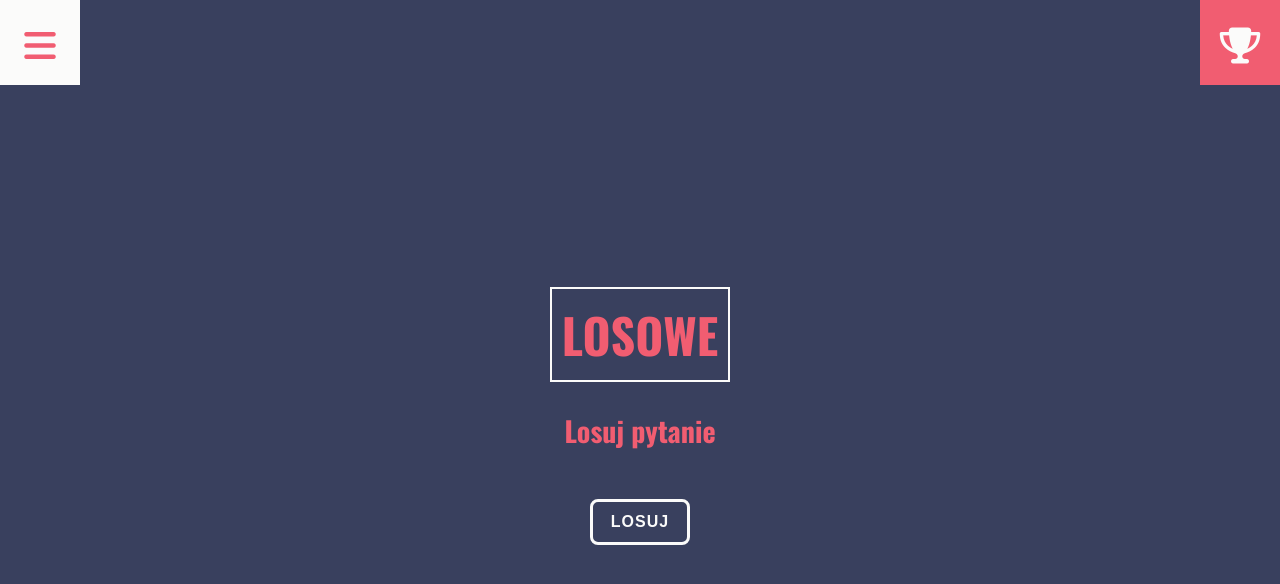
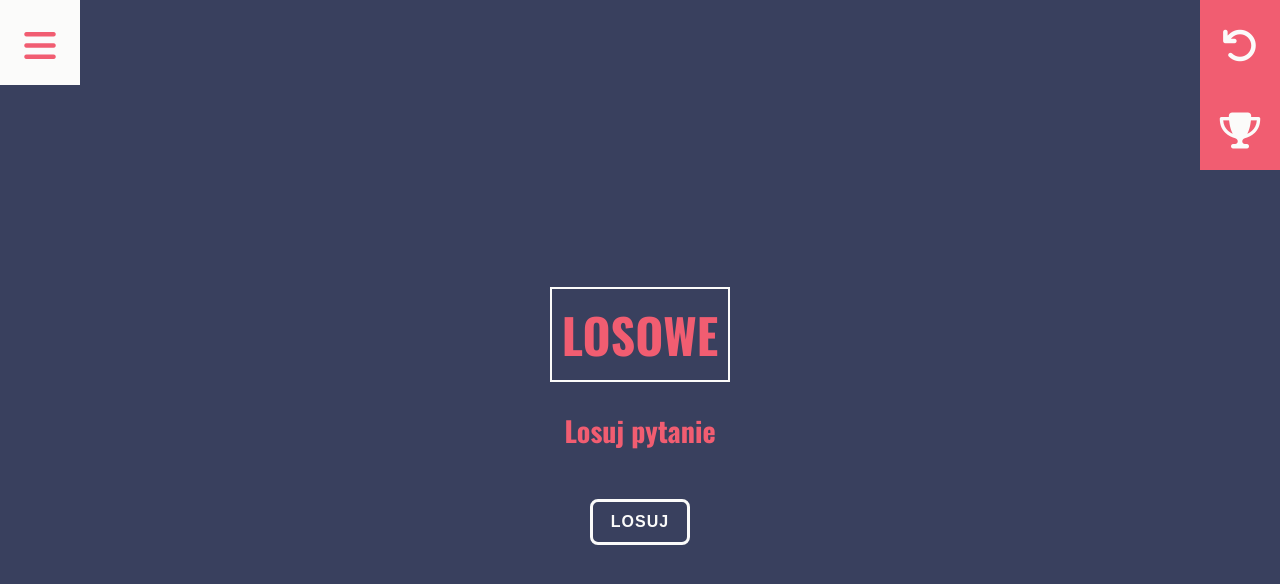
Before and after one commit to AdamKowalczuk/losuj-pytanie, a React (Create React App) app: page / in a window 1280 px wide. Both pictures are taken after a click on the element "Jeden gracz". Shown: the top 584 px of the page. Built offline with nearby package versions, Linux system fonts and the light colour scheme.

Commit message:
dodano przycisk powrotu

```diff
--- a/public/index.html
+++ b/public/index.html
@@ -17,7 +17,7 @@
   <link href="https://fonts.googleapis.com/css2?family=Oswald:wght@400;700&display=swap" rel="stylesheet" />
 
 
-  <title>React App</title>
+  <title>Zadaj pytanie</title>
 </head>
 
 <body>
--- a/src/App.js
+++ b/src/App.js
@@ -5,11 +5,10 @@ import Nav from './components/Nav';
 import React from 'react'
 import GameMode from './components/GameMode'
 import Achievements from './components/Achievements'
+import { setMode } from './actions/index'
 
 import { useSelector, useDispatch } from 'react-redux'
 import { setAchievementsOpen,setActualQuestion,setExp,setLevel, setRequiredExp } from './actions/index'
-
-
 
 
 export default function App() {
@@ -17,7 +16,6 @@ export default function App() {
   const category = useSelector(state => state.category);
   const mode= useSelector(state => state.mode);
   const exp= useSelector(state => state.exp);
-  // const level= useSelector(state => state.level);
   const requiredExp= useSelector(state => state.requiredExp);
   const isAchievementsOpen= useSelector(state => state.isAchievementsOpen);
   const dispatch = useDispatch();
@@ -56,9 +54,22 @@ export default function App() {
             </div>
             </>
           : <Achievements/>}
-          <div className="menu-box achievements-container" onClick={() => {dispatch(setAchievementsOpen())}}>
-            <div className="menu"><i className="fas fa-trophy"></i></div>
-          </div>
+            {
+            isAchievementsOpen ?
+            <div className="menu-box achievements-container" style={{ top: 0}} onClick={() => {dispatch(setAchievementsOpen())}}>
+            <div className="menu"><i className="fas fa-home"></i></div>
+            </div>
+            :
+            <>
+            <div className="menu-box return" onClick={() => dispatch(setMode(''))}>
+              <div className="menu"><i className="fas fa-undo" ></i></div>
+            </div>
+            <div className="menu-box achievements-container" onClick={() => {dispatch(setAchievementsOpen())}}>
+              <div className="menu"><i className="fas fa-trophy"></i></div>
+            </div>
+            </>
+            }
+
 
         </>);
       }
--- a/src/styles/App.scss
+++ b/src/styles/App.scss
@@ -7,7 +7,7 @@ body {
 }
 .App {
   text-align: center;
-  width: 100vw;
+  // width: 100vw;
   // height: 100vh;
   font-size: 24px;
   color: $white;
@@ -33,6 +33,12 @@ body {
   }
 }
 .achievements-container {
+  position: fixed;
+  right: 0;
+  top: 85px;
+
+}
+.return{
   position: fixed;
   right: 0;
   top: 0;
```
Also changed, not shown: 1 other file (tests, documents, lock files or other folders).
